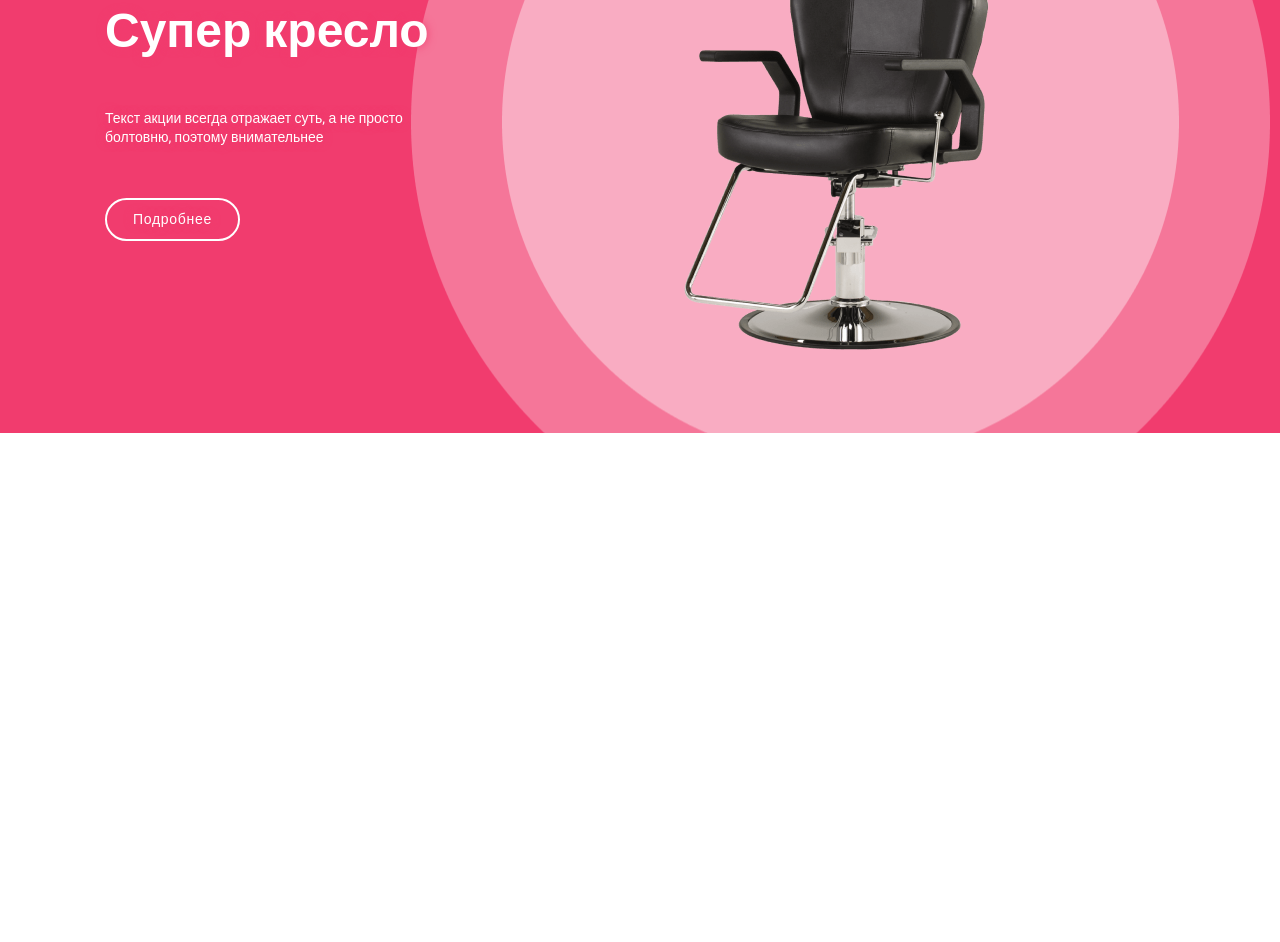
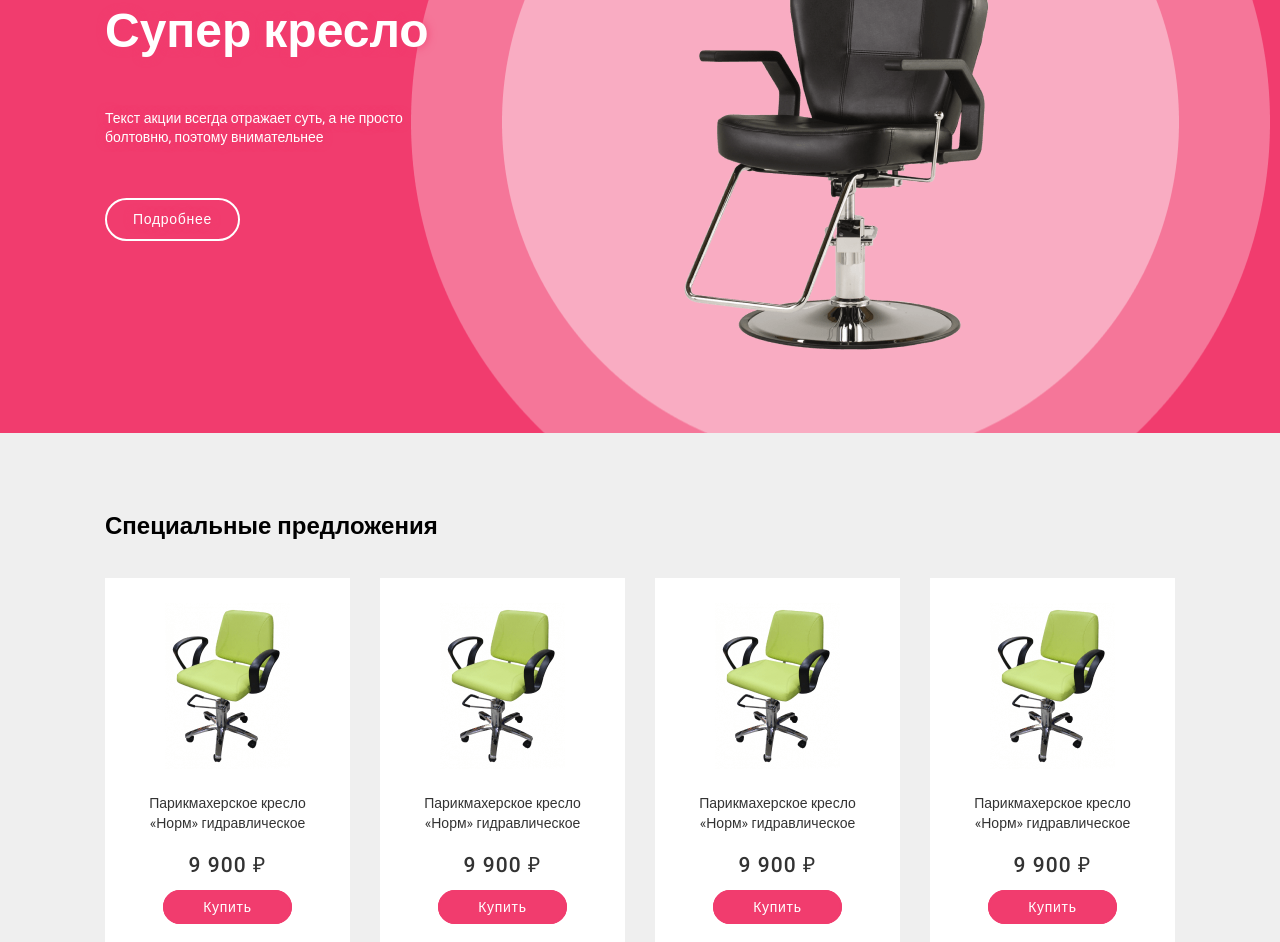
Before and after one commit to shokhmadaminov/beauty, a plain HTML site: page index.html in a window 1280 px wide. Shown: the part 443-1385 px from the top of the page. Before the commit the page ends 876 px from the top, so only its background shows below. Drawn offline with Linux system fonts and the light colour scheme.

Commit message:
add goods section

```diff
--- a/index.html
+++ b/index.html
@@ -96,6 +96,40 @@
         </div>
         <!-- SALE END -->
 
+        <!-- GOODS -->
+        <div class="goods">
+            <div class="goods__container">
+                <h2 class="goods__title">Специальные предложения</h2>
+                <ul class="goods__grid">
+                    <li class="goods__item">
+                        <img class="goods__img" src="./images/png/goods-img.png" alt="green chair" srcset="./images/png/goods-img.png 1x, ./images/png/goods-img@2x.png 2x" width="125" height="166">
+                        <p class="goods__item-text">Парикмахерское кресло «Норм» гидравлическое</p>
+                        <span class="goods__item-price">9 900 ₽</span>
+                        <a class="goods__btn" href="#">Купить</a>
+                    </li>
+                    <li class="goods__item">
+                        <img class="goods__img" src="./images/png/goods-img.png" alt="green chair" srcset="./images/png/goods-img.png 1x, ./images/png/goods-img@2x.png 2x" width="125" height="166">
+                        <p class="goods__item-text">Парикмахерское кресло «Норм» гидравлическое</p>
+                        <span class="goods__item-price">9 900 ₽</span>
+                        <a class="goods__btn" href="#">Купить</a>
+                    </li>
+                    <li class="goods__item">
+                        <img class="goods__img" src="./images/png/goods-img.png" alt="green chair" srcset="./images/png/goods-img.png 1x, ./images/png/goods-img@2x.png 2x" width="125" height="166">
+                        <p class="goods__item-text">Парикмахерское кресло «Норм» гидравлическое</p>
+                        <span class="goods__item-price">9 900 ₽</span>
+                        <a class="goods__btn" href="#">Купить</a>
+                    </li>
+                    <li class="goods__item">
+                        <img class="goods__img" src="./images/png/goods-img.png" alt="green chair" srcset="./images/png/goods-img.png 1x, ./images/png/goods-img@2x.png 2x" width="125" height="166">
+                        <p class="goods__item-text">Парикмахерское кресло «Норм» гидравлическое</p>
+                        <span class="goods__item-price">9 900 ₽</span>
+                        <a class="goods__btn" href="#">Купить</a>
+                    </li>
+                </ul>
+            </div>
+        </div>
+        <!-- GOODS END -->
+
     </main>
     <!-- MAIN END -->
 </body>
--- a/sass/base/_reset.scss
+++ b/sass/base/_reset.scss
@@ -30,4 +30,5 @@ body {
 
 .main {
     flex-grow: 1;
+    background-color: $gray-color;
 }
--- a/sass/components/_buttons.scss
+++ b/sass/components/_buttons.scss
@@ -41,3 +41,20 @@
         color: $accent;
     }
 }
+
+
+.goods__btn {
+    padding: 0.7rem 3.8rem;
+    background-color: $accent;
+    border-radius: 3rem;
+    font-size: 1.4rem;
+    line-height: 1.1;
+    letter-spacing: 0.05em;
+    color: $white-color;
+    text-decoration: none;
+    border: $accent 2px solid;
+    &:hover {
+        background-color:$white-color;
+        color: $accent;
+    }
+}
--- /dev/null
+++ b/sass/layout/_goods.scss
@@ -0,0 +1,41 @@
+.goods {
+    &__container {
+        @include container;
+    }
+    &__title {
+        font-weight: 700;
+        font-size: 2.4rem;
+        line-height: 1.1;
+        color: $black-color;
+        margin-bottom: 3.8rem;
+    }
+    &__grid {
+        list-style: none;
+        display: grid;
+        grid-template-columns: repeat(auto-fit, minmax(200px, 1fr));
+        gap: 3rem;
+    }
+    &__item {
+        padding: 2.5rem 3rem;
+        background-color: $white-color;
+        text-align: center;
+    }
+    img {
+        width: 125px;
+        height: 166px;
+        object-fit: contain;
+        object-position: center;
+        margin-bottom: 2rem;
+    }
+    p {
+        margin-bottom: 2rem;
+    }
+    span {
+        display: block;
+        font-weight: 500;
+        font-size: 2.1rem;
+        line-height: 1.14;
+        letter-spacing: 0.05em;
+        margin-bottom: 2rem;
+    }
+}
--- a/sass/layout/_sale.scss
+++ b/sass/layout/_sale.scss
@@ -5,19 +5,8 @@
     url("../images/png/ellips-bg-two.png"),
     url("../images/png/ellips-bg-one.png");
     background-position: calc(50% + 200px);
-    // background-size: 859px 859px, 677px 677px;
     background-repeat: no-repeat;
-    @include responsive(phone) {
-        background-image:
-        url("../images/png/ellips-bg-two.png"),
-        url("../images/png/ellips-bg-one.png");
-        padding: 15rem 0px;
-        background-size: 80%, 100%;
-    }
-    @include responsive(m-phone) {
-        padding: 13rem 0px;
-        background-size: 100%, 120%;
-    }
+    margin-bottom: 8rem;
     &__container {
         @include container;
         display: flex;
@@ -52,4 +41,15 @@
             margin-right: auto;
         }
     }
+    @include responsive(phone) {
+        background-image:
+        url("../images/png/ellips-bg-two.png"),
+        url("../images/png/ellips-bg-one.png");
+        padding: 15rem 0px;
+        background-size: 80%, 100%;
+    }
+    @include responsive(m-phone) {
+        padding: 13rem 0px;
+        background-size: 100%, 120%;
+    }
 }
--- a/sass/main.scss
+++ b/sass/main.scss
@@ -11,6 +11,7 @@
 @import "layout/sidebar";
 @import "layout/forms";
 @import "layout/sale";
+@import "layout/goods";
 
 @import "components/buttons";
 
```
Also changed, not shown: css/main.css, images/png/goods-img.png (added), images/png/goods-img@2x.png (added), 1 other file.
